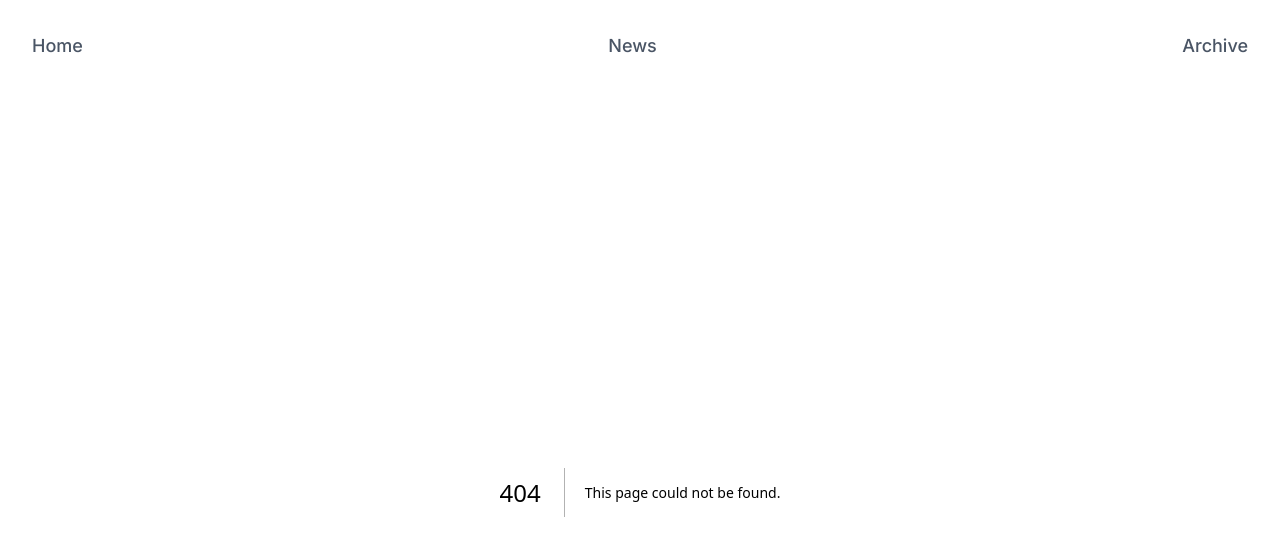
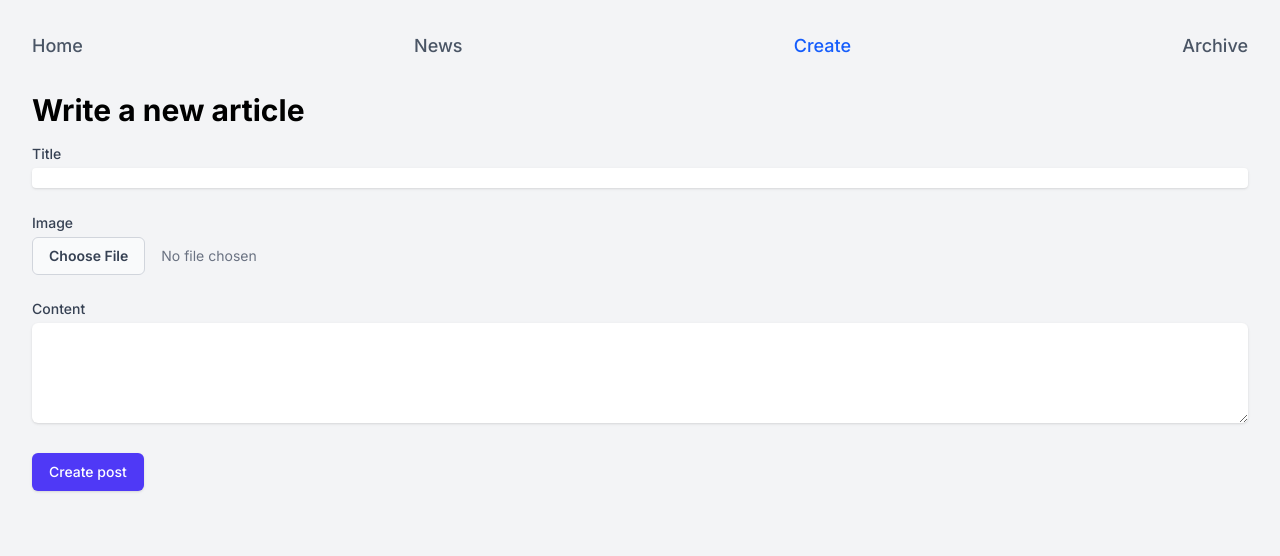
Before and after one commit to tt954/news-demo, a Next.js app: page /create in a window 1280 px wide. Before the commit this address had no page. Shown: the top 556 px of the page. Built offline with nearby package versions, Linux system fonts and the light colour scheme.

Commit message:
feat: create article page and set up createArticle action

```diff
--- /dev/null
+++ b/app/create/page.tsx
@@ -0,0 +1,79 @@
+"use client";
+
+import { createArticle } from "@/lib/actions";
+import { useActionState } from "react";
+
+export default function AddArticleForm() {
+  const [error, formAction, isPending] = useActionState(createArticle, {});
+
+  return (
+    <section className="mx-8">
+      <h1 className="text-3xl font-bold mb-4">Write a new article</h1>
+      <form className="space-y-6" action={formAction}>
+        <div className="form-control">
+          <label
+            htmlFor="title"
+            className="block text-sm font-medium text-gray-700"
+          >
+            Title
+          </label>
+          <input
+            type="text"
+            id="title"
+            name="title"
+            className="mt-1 bg-white w-full rounded-sm border-gray-300 shadow-sm focus:border-indigo-500 focus:ring-indigo-500 sm:text-sm"
+          />
+        </div>
+        <div className="form-control">
+          <label
+            htmlFor="image"
+            className="block text-sm font-medium text-gray-700"
+          >
+            Image
+          </label>
+          <input
+            type="file"
+            id="image"
+            name="image"
+            accept="image/png, image/jpeg"
+            className="mt-1 block w-full text-sm text-gray-500 file:mr-4 file:py-2 file:px-4 file:rounded-md file:border file:border-gray-300 file:text-sm file:font-semibold file:bg-gray-50 file:text-gray-700 hover:file:bg-gray-100"
+          />
+        </div>
+        <div className="form-control">
+          <label
+            htmlFor="content"
+            className="block text-sm font-medium text-gray-700"
+          >
+            Content
+          </label>
+          <textarea
+            id="content"
+            name="content"
+            rows={5}
+            className="mt-1 bg-white w-full rounded-md border-gray-300 shadow-sm focus:border-indigo-500 focus:ring-indigo-500 sm:text-sm"
+          />
+        </div>
+        {Array.isArray(error?.message) && (
+          <ul>
+            {error.message.map((error, idx) => (
+              <li key={idx} className="text-red-500">
+                {error}
+              </li>
+            ))}
+          </ul>
+        )}
+        {typeof error?.message === "string" && (
+          <p className="text-red-500">{error.message}</p>
+        )}
+        <button
+          type="submit"
+          disabled={isPending}
+          className="inline-flex justify-center rounded-md border border-transparent bg-indigo-600 py-2 px-4 text-sm font-medium text-white shadow-sm hover:bg-indigo-700 focus:outline-none focus:ring-2 focus:ring-indigo-500 focus:ring-offset-2"
+        >
+          Create post
+        </button>
+        {isPending && <p>Creating post...</p>}
+      </form>
+    </section>
+  );
+}
--- a/components/header.tsx
+++ b/components/header.tsx
@@ -1,10 +1,11 @@
-import NavLink from './nav-link';
+import NavLink from "./nav-link";
 
 export default function Header() {
   return (
     <header className="flex items-center justify-between no-underline m-8">
       <NavLink href="/">Home</NavLink>
       <NavLink href="/news">News</NavLink>
+      <NavLink href="/create">Create</NavLink>
       <NavLink href="/archive">Archive</NavLink>
     </header>
   );
--- /dev/null
+++ b/lib/actions.ts
@@ -0,0 +1,47 @@
+"use server";
+
+import prisma from "@/lib/prisma";
+import { Article } from "@/types/types";
+import { revalidatePath } from "next/cache";
+import slugify from "slugify";
+
+export async function createArticle(prevState: any, formData: FormData) {
+  try {
+    const title = formData.get("title") as string;
+    const image = formData.get("image") as File; // usually a binary blob, next.js automatically parses to File
+    const content = formData.get("content") as string;
+    const slug = slugify(title, { lower: true });
+
+    const errors: string[] = [];
+
+    if (!title || title.trim().length === 0)
+      errors.push("Title cannot be empty");
+    if (title.length > 100) errors.push("Title cannot exceed 100 characters");
+    if (!image || image.size === 0) errors.push("No image uploaded");
+    if (!content || content.trim().length === 0)
+      errors.push("Content cannot be empty");
+    if (content.length > 5000)
+      errors.push("Content cannot exceed 5000 characters");
+
+    if (errors.length > 0) return { message: errors };
+
+    const buffer = Buffer.from(await image.arrayBuffer());
+
+    const rawArticleData = { title, slug, image: "", text: content };
+
+    return { message: rawArticleData };
+    // await prisma.article.create({
+    //   data: {
+    //     title,
+    //     text: content,
+    //     slug,
+    //     date: new Date(),
+    //     image: "",
+    //   },
+    // });
+    // revalidatePath("/news");
+  } catch (error) {
+    console.error("Error creating article :>> ", error);
+    return { message: "Error creating article" };
+  }
+}
--- a/package.json
+++ b/package.json
@@ -18,6 +18,7 @@
     "postcss": "^8.5.3",
     "react": "^19",
     "react-dom": "^19",
+    "slugify": "^1.6.6",
     "tailwindcss": "^4.1.4"
   },
   "devDependencies": {
```
Also changed, not shown: 1 other file (tests, documents, lock files or other folders).
